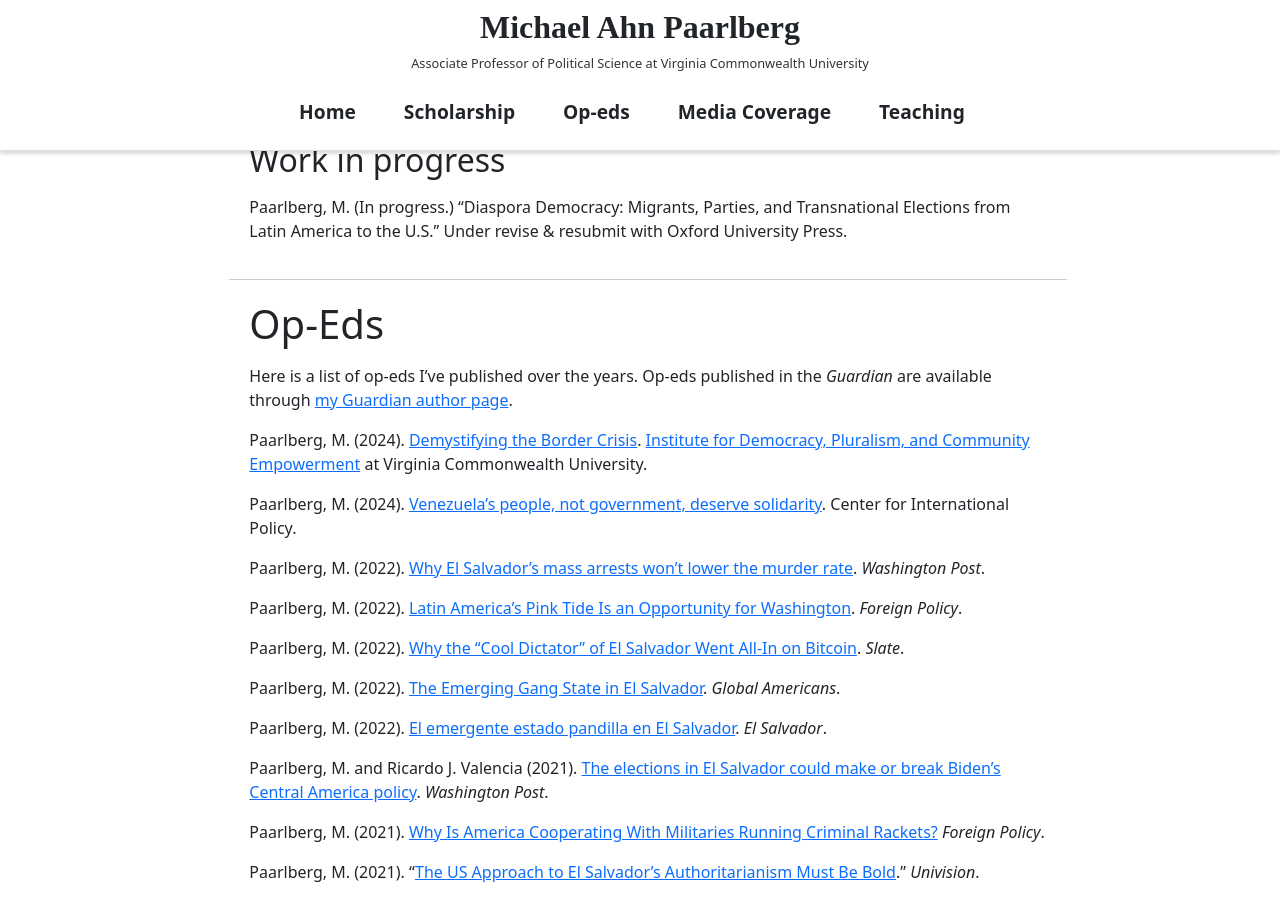
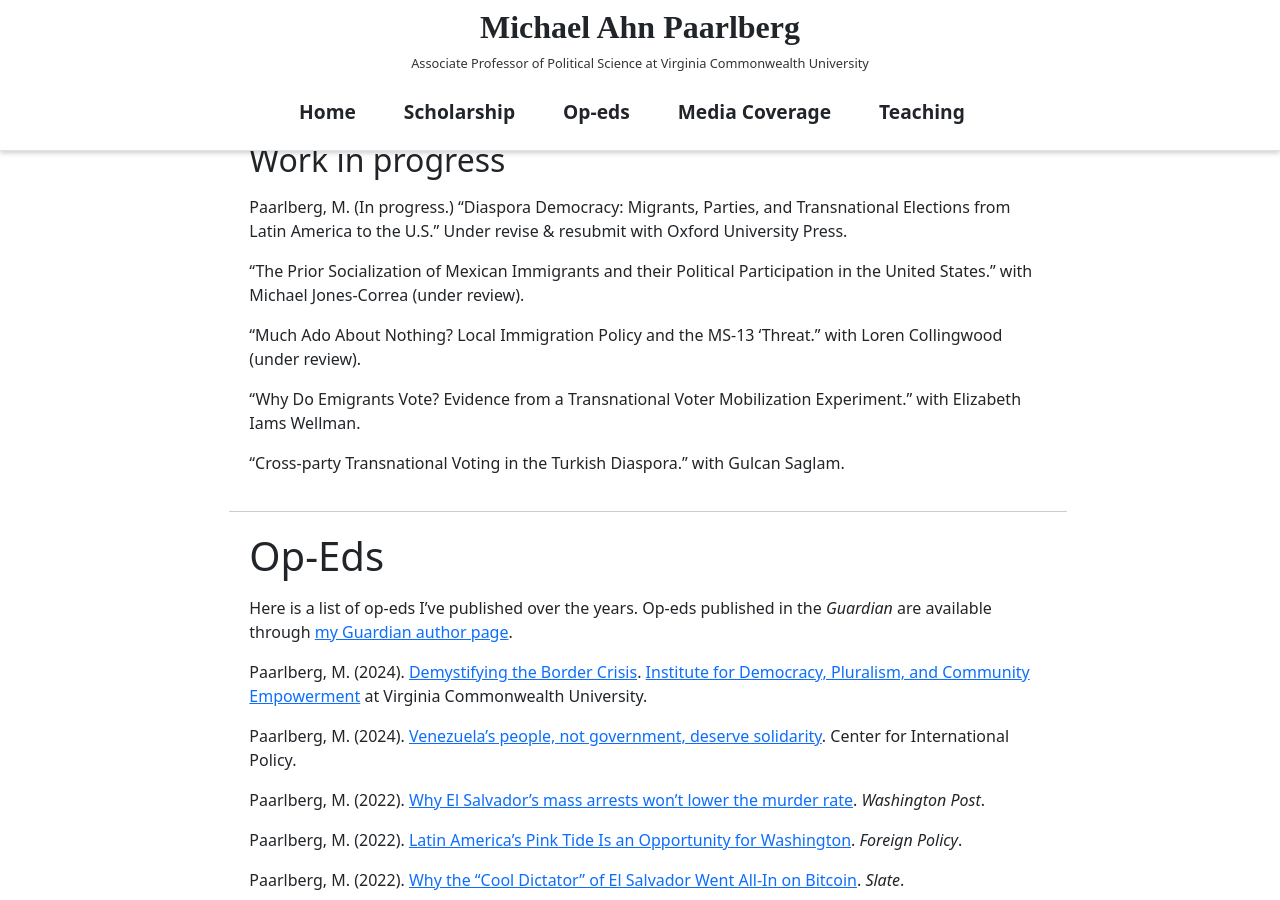
Before and after one commit to RelevantResearch/michael-paarlberg, a Jekyll site: the page built from _pages/home.md, in a window 1280 px wide and 900 px high, scrolled down 2772 px. Built offline with Jekyll 4.4.1, drawn with Linux system fonts in a browser that asks for light colours.

Commit message:
Update scholarship.md

```diff
--- a/_includes/scholarship.md
+++ b/_includes/scholarship.md
@@ -47,3 +47,11 @@ Paarlberg, M., David Madland (2008) [Making Contracting Work for the United Stat
 ## Work in progress
 
 Paarlberg, M. (In progress.) "Diaspora Democracy: Migrants, Parties, and Transnational Elections from Latin America to the U.S." Under revise & resubmit with Oxford University Press.
+
+"The Prior Socialization of Mexican Immigrants and their Political Participation in the United States." with Michael Jones-Correa (under review).
+
+"Much Ado About Nothing? Local Immigration Policy and the MS-13 'Threat." with Loren Collingwood (under review).
+
+"Why Do Emigrants Vote? Evidence from a Transnational Voter Mobilization Experiment." with Elizabeth Iams Wellman.
+
+"Cross-party Transnational Voting in the Turkish Diaspora." with Gulcan Saglam.
```
